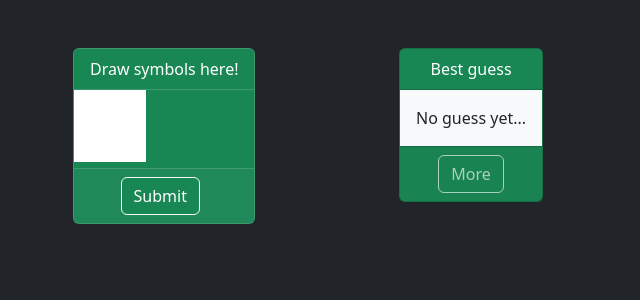
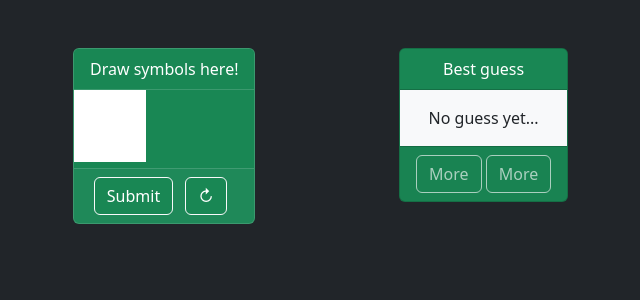
Before and after one commit to rgri/untexify, a Django app: page / in a window 1280 px wide. Shown: the part 62-362 px from the top of the page, without its empty margins (301-941 px from the left). Run offline with Django 4.2, Linux system fonts and the light colour scheme; parts of the project's set-up code (start-up, migrations or seed data) failed here and were passed over; some libraries are stand-ins or nearby versions.

Commit message:
Added clear button

```diff
--- a/frontend/untexifyweb/testapp/templates/testapp/bootstrap.html
+++ b/frontend/untexifyweb/testapp/templates/testapp/bootstrap.html
@@ -51,7 +51,8 @@
                             <form enctype="multipart/form-data" action="" method="post">
                                 {% csrf_token %}
                                 {{ form }}
-                                <input type="submit" class="btn btn-outline-light me-2 clearButton text-bg-success" value="Submit">
+                                <input type="submit" class="btn btn-outline-light me-2 text-bg-success" value="Submit">
+                                <input type="button" class="btn btn-outline-light me-2 clearButton text-bg-success" value="↻">
                             </form>
                         </div>
                     </div>
@@ -81,6 +82,7 @@
                         </div>
                         <div class="card-footer text-center mt-auto-0">
                             <a class="btn btn-outline-light disabled" href="#moreGuesses" data-bs-toggle="collapse" aria-expanded="false" disabled aria-controls="moreGuesses">More</a>
+                            <a class="btn btn-outline-light disabled" href="#moreGuesses" data-bs-toggle="collapse" aria-expanded="false" disabled aria-controls="moreGuesses">More</a>
                         </div>
                         {% endif %}
                     </div>
```
